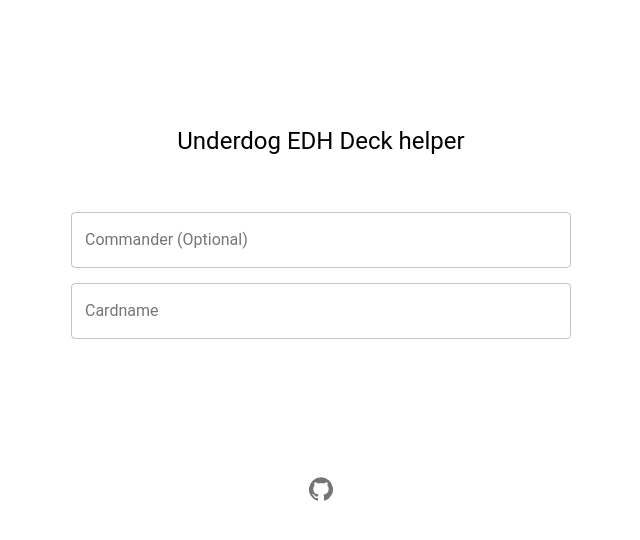
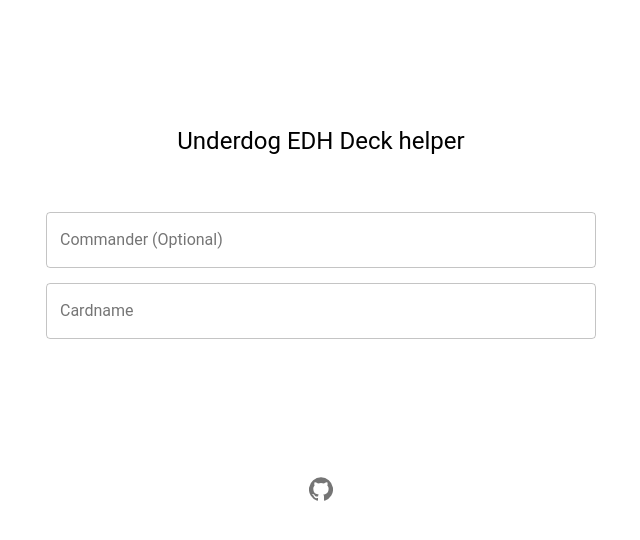
Before and after one commit to Hyde46/not-reced, a React (Create React App) app: page / in a window 1280 px wide. Shown: the top 540 px of the page, without its empty margins (319-959 px from the left). Built offline with nearby package versions, Linux system fonts and the light colour scheme; a web font is replaced by a local one.

Commit message:
Increase Maxwidth of content window

```diff
--- a/src/App.js
+++ b/src/App.js
@@ -54,7 +54,7 @@ function App() {
             Underdog EDH Deck helper
           </Typography>
 
-          <div style={{ marginTop: "55px", marginBottom: "55px", width: "75%", maxWidth: "500px" }}>
+          <div style={{ marginTop: "55px", marginBottom: "55px", width: "75%", maxWidth: "550px" }}>
             <form noValidate autoComplete="off">
               <TextField fullWidth id="outlined-basic2" label="Commander (Optional)" variant="outlined" style={{ marginBottom: "15px" }} onChange={handleCommanderChange} />
             </form>
```
